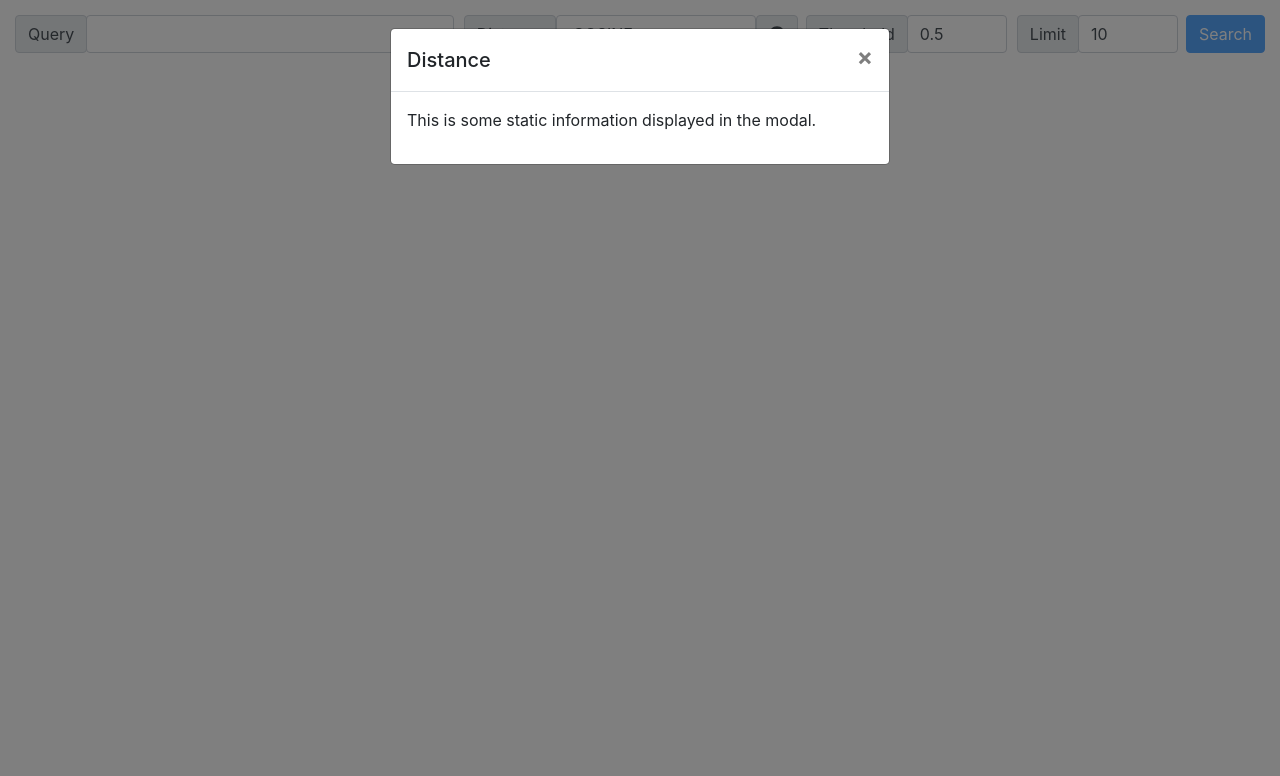
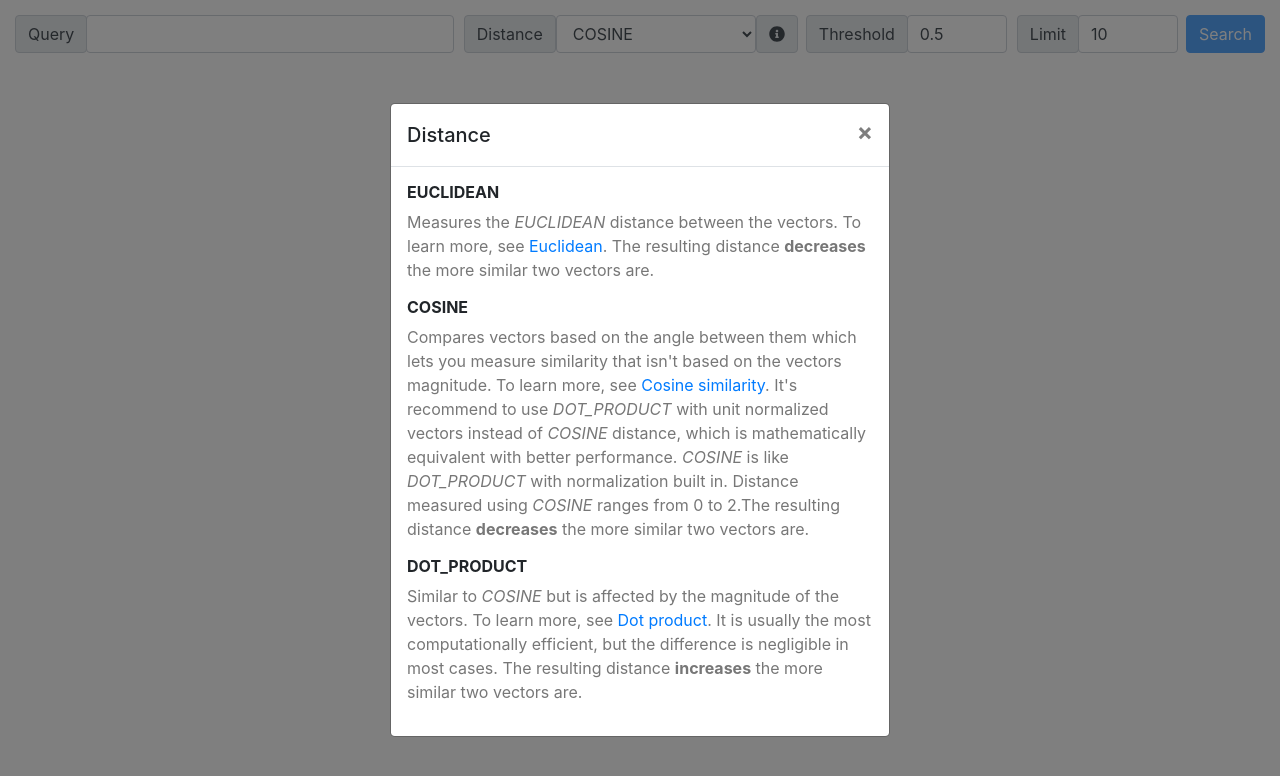
Before and after one commit to vndly/vector-search, a plain HTML site: page public/index.html in a window 1280 px wide. Both pictures are taken after a click on the element 776 px from the left and 34 px from the top of the page. Drawn offline with nearby package versions, Linux system fonts and the light colour scheme.

Commit message:
Improvements

```diff
--- a/public/index.html
+++ b/public/index.html
@@ -33,6 +33,20 @@
       justify-content: center;
       align-items: center;
       height: 80vh;
+    }
+
+    .modal-dialog-centered {
+      display: flex;
+      align-items: center;
+      min-height: calc(100% - 1rem);
+    }
+
+    .distance-description {
+      color: #777777;
+    }
+
+    h6 {
+      font-weight: bold;
     }
 
     mark {
@@ -231,8 +245,6 @@
       </div>
       <input type="text" class="form-control" id="query">
 
-      <!-- https://firebase.google.com/docs/firestore/vector-search#vector_distances -->
-      <!-- https://firebase.google.com/docs/firestore/reference/rest/v1beta1/StructuredQuery#distancemeasure -->
       <div class="input-group-prepend distance-label" style="margin-left:10px">
         <span class="input-group-text">Distance</span>
         <select class="form-control" id="distance" style="width:200px">
@@ -279,9 +291,10 @@
 
   </div>
 
+  <!-- https://firebase.google.com/docs/firestore/reference/rest/v1beta1/StructuredQuery#distancemeasure -->
   <div class="modal fade" id="infoModal" tabindex="-1" role="dialog" aria-labelledby="infoModalLabel"
     aria-hidden="true">
-    <div class="modal-dialog" role="document">
+    <div class="modal-dialog modal-dialog-centered" role="document">
       <div class="modal-content">
         <div class="modal-header">
           <h5 class="modal-title" id="infoModalLabel">Distance</h5>
@@ -290,7 +303,32 @@
           </button>
         </div>
         <div class="modal-body">
-          <p>This is some static information displayed in the modal.</p>
+
+          <h6>EUCLIDEAN</h6>
+          <p class="distance-description">Measures the <i>EUCLIDEAN</i> distance between the vectors. To learn
+            more, see
+            <a href="https://en.wikipedia.org/wiki/Euclidean_distance" target="_blank">Euclidean</a>. The resulting
+            distance <b>decreases</b> the more similar two vectors are.
+          </p>
+
+          <h6>COSINE</h6>
+          <p class="distance-description">Compares vectors based on the angle between them which lets you measure
+            similarity that isn't based on the vectors magnitude. To learn more, see <a
+              href="https://en.wikipedia.org/wiki/Cosine_similarity" target="_blank">Cosine similarity</a>. It's
+            recommend to use <i>DOT_PRODUCT</i> with unit normalized vectors instead of <i>COSINE</i>
+            distance, which is mathematically equivalent with better performance. <i>COSINE</i> is like
+            <i>DOT_PRODUCT</i> with normalization built in. Distance measured using <i>COSINE</i> ranges
+            from 0 to 2.The resulting distance <b>decreases</b> the more similar two vectors are.
+          </p>
+
+          <h6>DOT_PRODUCT</h6>
+          <p class="distance-description">Similar to <i>COSINE</i> but is affected by the magnitude of the
+            vectors. To
+            learn
+            more, see <a href="https://en.wikipedia.org/wiki/Dot_product" target="_blank">Dot product</a>. It is usually
+            the most computationally efficient, but the difference is negligible in most cases. The resulting
+            distance <b>increases</b> the more similar two vectors are.</p>
+
         </div>
       </div>
     </div>
```
